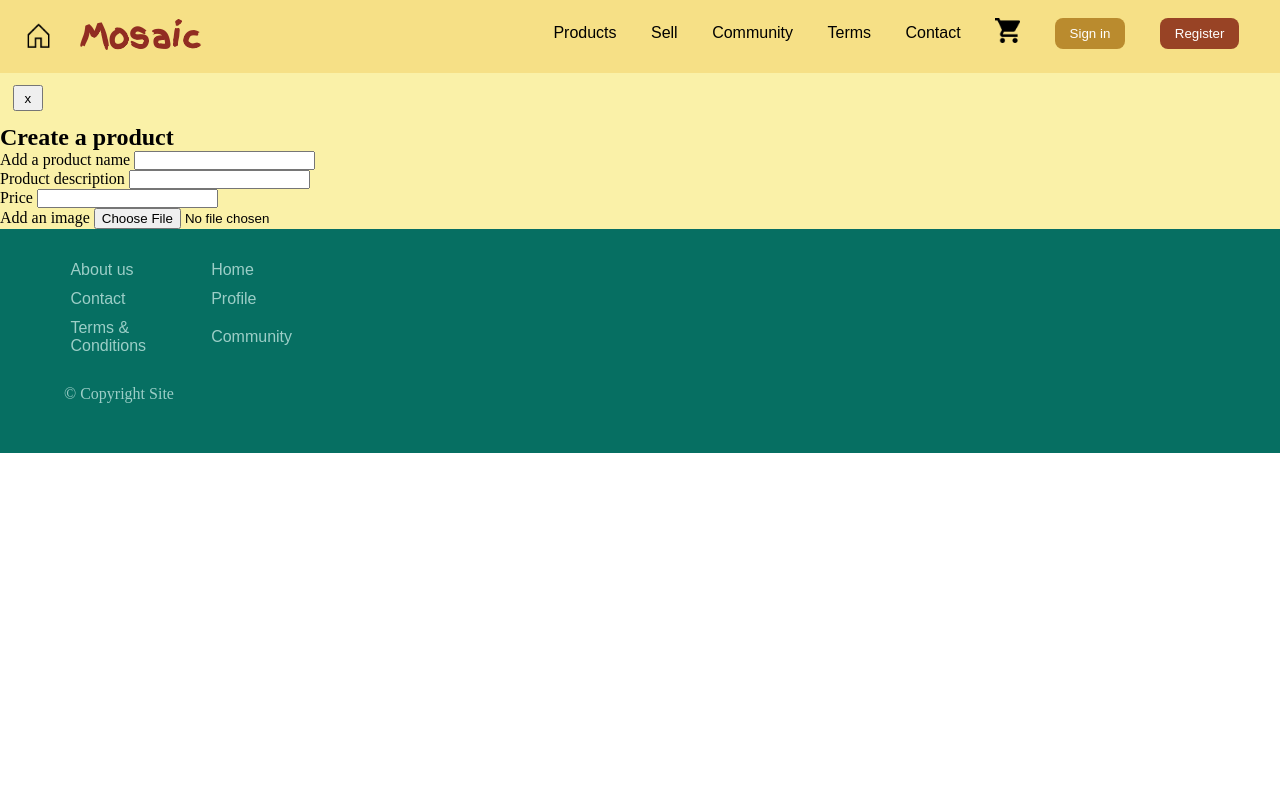
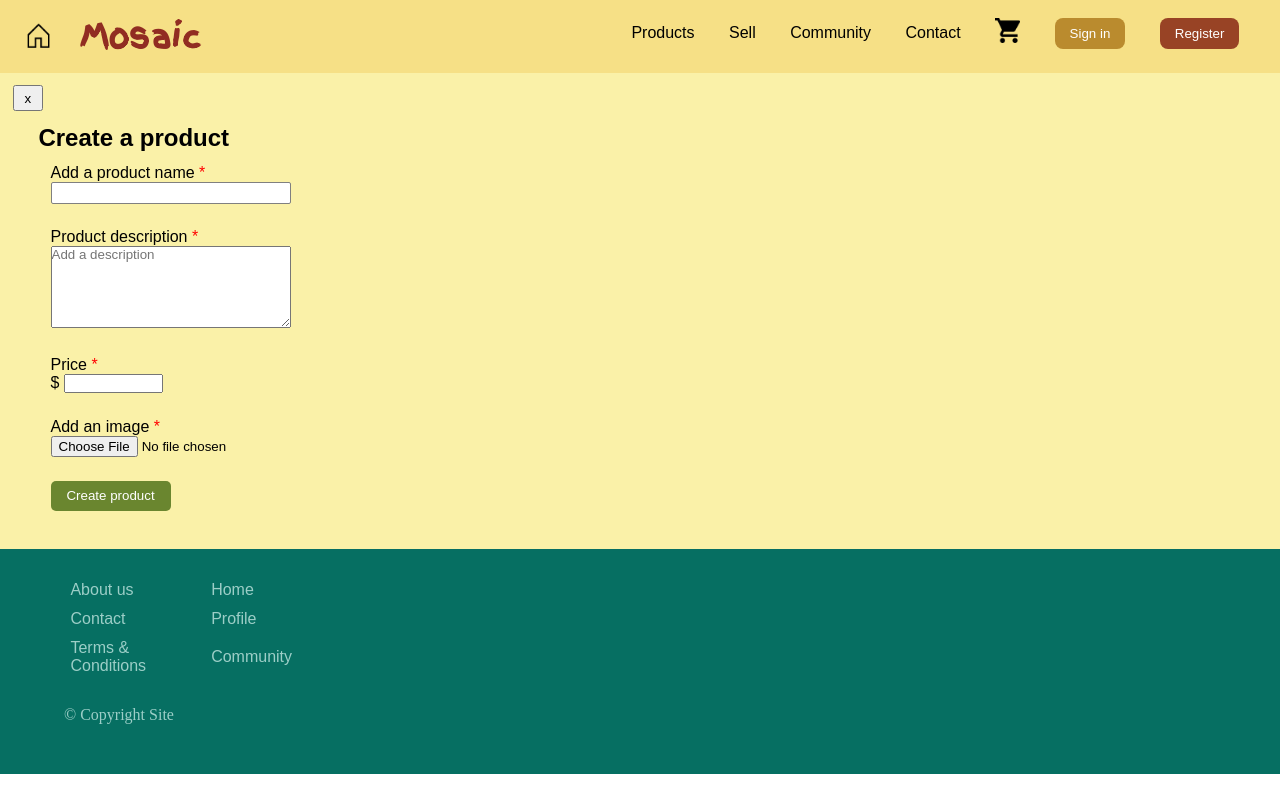
Before and after one commit to NathanHelm/cosc_360_Final_Project, a PHP site: page /createProduct.html in a window 1280 px wide. Run offline with PHP 8.4, Linux system fonts and the light colour scheme.

Commit message:
Added styling to input fields
Still needs empty field checking

```diff
--- a/createProduct.css
+++ b/createProduct.css
@@ -20,4 +20,67 @@
 
   #createAProduct {
     background-color: #FAF1A8;
+    padding: 0% 2% 2% 3%;
+    font-family:Arial, Helvetica, sans-serif;
+    margin: auto;
   }
+
+  #createAProduct form {
+    display: flex;
+    flex-direction: column;
+  }
+
+  .inputField input {
+    width: 20%;
+    height: 20%;
+  }
+
+
+  #createAProduct .inputField {
+    margin: 1%;
+  }
+
+  #productName {
+    border-radius: 2px;
+    border: 1px solid grey;
+    height: 20px;
+  }
+
+  #desc {
+    width: 20%;
+    height: 80px;
+    font-family: Arial, Helvetica, sans-serif;
+  }
+
+  #price {
+    width: 8%;
+  }
+
+  #submit {
+    width: 120px;
+    height: 30px;
+    margin: 1%;
+    border-radius: 5px;
+    border: none;
+    background-color: #6a862f;
+    color: white;
+  }
+
+  #submit:hover {
+    cursor: pointer;
+    background-color: #3f803f;
+  }
+
+  #createAProduct input:focus {
+    outline: none;
+    border: 2px solid #246224;
+ }
+
+ #createAProduct textarea:focus {
+    outline: none;
+    border: 2px solid #246224;
+ }
+
+ #createAProduct span {
+    color:red;
+ }
--- a/createProduct.html
+++ b/createProduct.html
@@ -19,7 +19,6 @@
                     <li class="basic"><a href="./home.html#products">Products</a></li>
                     <li class="basic"><a href="./createProduct.html">Sell</a></li>
                     <li class="basic"><a href="">Community</a></li>
-                    <li class="basic"><a href="">Terms</a></li>
                     <li class="basic"><a href="">Contact</a></li>
                     <li><a href=""><img src="./homeImages/cart.png" alt="cart" width="25px" height="25px"></a></li>
                     <li><button id="signIn">Sign in</button></li>
@@ -36,23 +35,32 @@
             <h1>Create a product</h1>
 
             <form>
-                <label>Add a product name</label>
-                <input type="text">
+                <div class="inputField">
+                    <label>Add a product name <span>*</span></label>
+                    <br>
+                    <input type="text" maxlength="50" id="productName">
+                </div>
 
-                <br>
+                <div class="inputField">
+                    <label>Product description <span>*</span></label>
+                    <br>
+                    <textarea id="desc" placeholder="Add a description" maxlength="500"></textarea>
+                </div>
 
-                <label>Product description</label>
-                <input type="text">
+                <div class="inputField">
+                    <label>Price <span>*</span></label>
+                    <br>
+                   <label>$</label> <input type="number" min="0.00" max="10000.00" id="price"/>
 
-                <br>
+                </div>
 
-                <label>Price</label>
-                <input type="text">
+                <div class="inputField">
+                    <label>Add an image <span>*</span></label>
+                    <br>
+                    <input type="file">
+                </div>
 
-                <br>
-
-                <label>Add an image</label>
-                <input type="file">
+                <button type="submit" id="submit">Create product</button>
             </form>
         </section>
 
--- a/home.html
+++ b/home.html
@@ -20,7 +20,6 @@
                     <li class="basic"><a href="#products">Products</a></li>
                     <li class="basic"><a href="./createProduct.html">Sell</a></li>
                     <li class="basic"><a href="">Community</a></li>
-                    <li class="basic"><a href="">Terms</a></li>
                     <li class="basic"><a href="">Contact</a></li>
                     <li><a href=""><img src="./homeImages/cart.png" alt="cart" width="25px" height="25px"></a></li>
                     <li><button id="signIn">Sign in</button></li>
--- a/productDetails.html
+++ b/productDetails.html
@@ -21,7 +21,6 @@
                     <li class="basic"><a href="./home.html#products">Products</a></li>
                     <li class="basic"><a href="./createProduct.html">Sell</a></li>
                     <li class="basic"><a href="">Community</a></li>
-                    <li class="basic"><a href="">Terms</a></li>
                     <li class="basic"><a href="">Contact</a></li>
                     <li><a href=""><img src="./homeImages/cart.png" alt="cart" width="25px" height="25px"></a></li>
                     <li><button id="signIn">Sign in</button></li>
```
